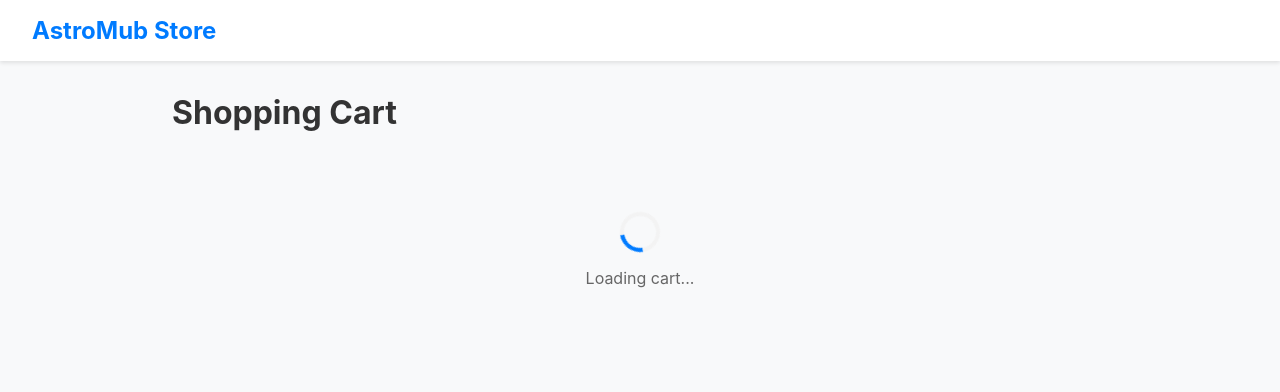
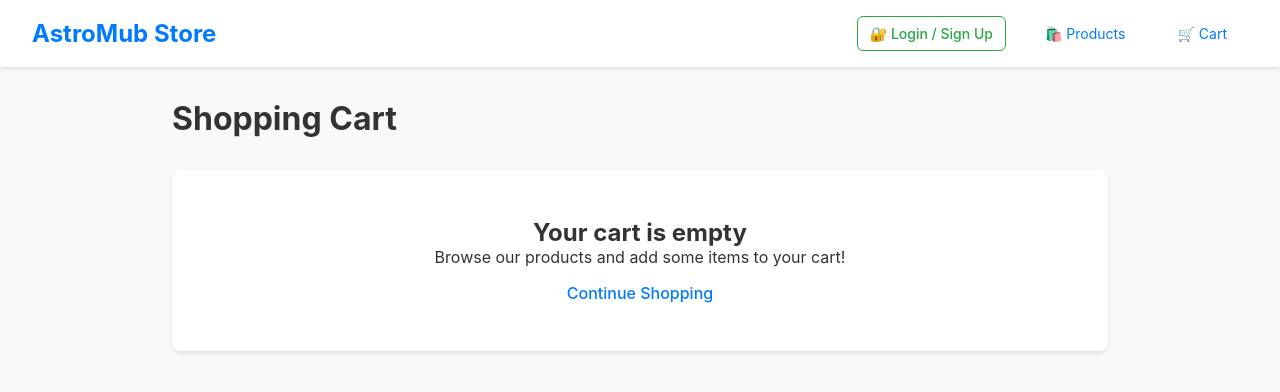
Before and after one commit to astromub/samplepagetwo, a Jekyll site: the page cart.html, which Jekyll copies as it is, in a window 1280 px wide. Shown: the top 392 px of the page. Built offline with Jekyll 4.4.1, drawn with Linux system fonts in a browser that asks for light colours; a script that is not in the unit is left out; part of the change alters nothing that is shown.

Commit message:
Update cart.html

```diff
--- a/cart.html
+++ b/cart.html
@@ -4,7 +4,10 @@
     <meta charset="UTF-8">
     <meta name="viewport" content="width=device-width, initial-scale=1.0">
     <title>Shopping Cart - AstroMub Store</title>
+
     <script src="https://cdn.jsdelivr.net/npm/@supabase/supabase-js@2"></script>
+    <script src="/samplepagetwo/assets/auth.js"></script>
+    <script src="/samplepagetwo/assets/cart.js"></script>
 
     <style>
         * {
```
